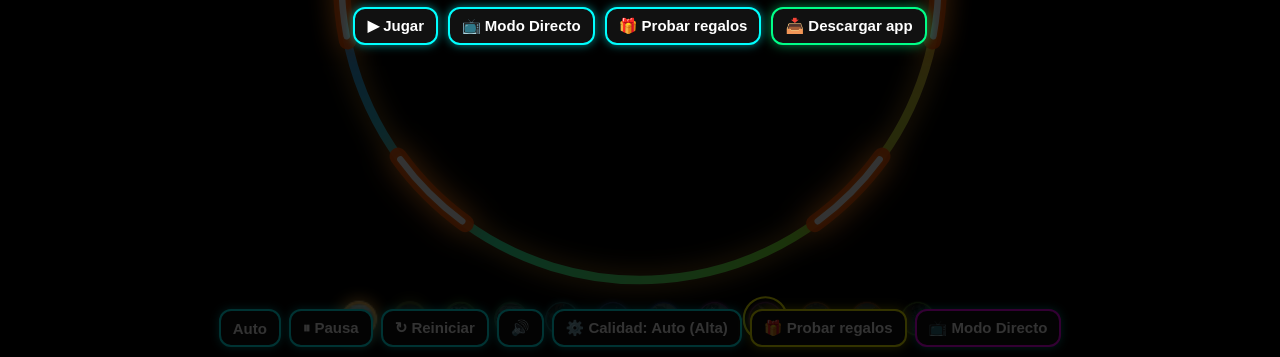
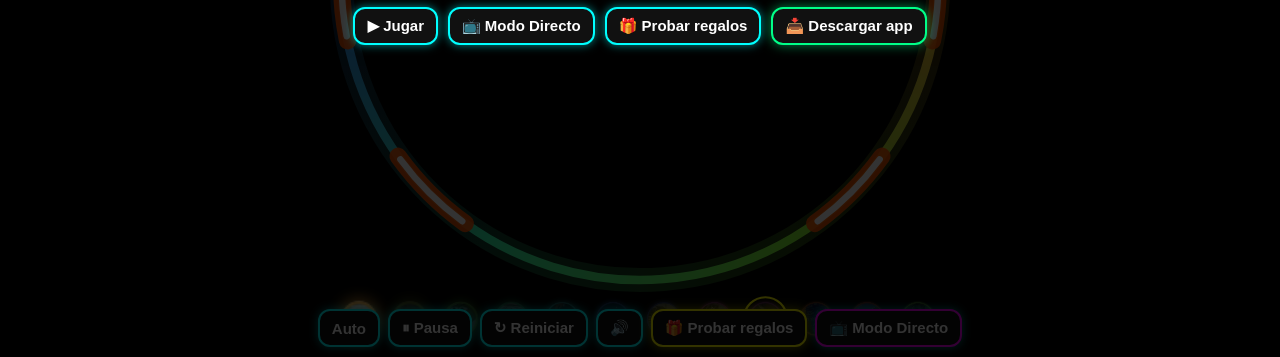
Before and after one commit to santiage999-debug/fusion-neon, a plain HTML site: page index.html in a window 1280 px wide. Shown: the part 443-800 px from the top of the page. Drawn offline with Linux system fonts and the light colour scheme; animation ran at ten frames a second.

Commit message:
v1.3: calidad fija equilibrada, sin botón Calidad, memoria acotada, APK 1.3

```diff
--- a/index.html
+++ b/index.html
@@ -13,7 +13,7 @@ button.on{background:#0ff;color:#000}
 .hide{display:none!important}
 #bL{border-color:#f0f}
 #live{display:none}
-body.live #btns button:not(#bL):not(#bM):not(#bT):not(#bQ){display:none}
+body.live #btns button:not(#bL):not(#bM):not(#bT){display:none}
 #btns{flex-wrap:wrap;padding:0 6px}@media(max-width:520px){#btns button{font-size:13px;padding:7px 9px}}
 #bT{border-color:#ff0;box-shadow:0 0 12px #ff08}
 #gp{position:fixed;left:50%;top:50%;transform:translate(-50%,-50%);width:min(94vw,520px);max-height:80vh;overflow:auto;background:#0b0016f2;border:2px solid #ff0;border-radius:16px;padding:12px;z-index:20;box-shadow:0 0 30px #ff06}
@@ -44,7 +44,7 @@ body.live #live{display:block}
 <div id="hud"><div>Nivel <span id="lv">1</span><br><small id="th"></small><br><small>Meta: <span id="tg"></span></small></div>
 <div style="text-align:center">Puntos <span id="sc">0</span><br><small id="cb"></small></div>
 <div style="text-align:right">Récord <span id="bs">0</span><br><small>Nivel máx <span id="bl">1</span></small><br><small>Siguiente:</small></div></div>
-<div id="btns"><button id="bA">Auto</button><button id="bP">⏸ Pausa</button><button id="bR">↻ Reiniciar</button><button id="bM">🔊</button><button id="bQ">⚙️ Calidad</button><button id="bT">🎁 Probar regalos</button><button id="bL">📺 Modo Directo</button></div>
+<div id="btns"><button id="bA">Auto</button><button id="bP">⏸ Pausa</button><button id="bR">↻ Reiniciar</button><button id="bM">🔊</button><button id="bT">🎁 Probar regalos</button><button id="bL">📺 Modo Directo</button></div>
 <div id="dl" class="hide"><div><h3>📥 Descargar Fusión Neón</h3>
 <div id="dlI"></div>
 <a id="dlInst" href="#" class="hide">📲 Instalar app en este dispositivo</a>
@@ -61,10 +61,10 @@ body.live #live{display:block}
 <script>
 "use strict";
 const cv=document.getElementById('c');let cx=cv.getContext('2d',{alpha:false,desynchronized:true});const CX0=cx;const $=id=>document.getElementById(id);
-let W,H,DPR,S;const QL=[{n:'Alta',dpr:2,glow:1,parts:200},{n:'Media',dpr:1.5,glow:0,parts:120},{n:'Baja',dpr:1,glow:0,parts:60},{n:'Mínima',dpr:.75,glow:0,parts:40}];
-let qMode=localStorage.getItem('fn_q')||'auto',qLvl=qMode==='alta'?0:qMode==='baja'?2:(/Android|iPhone|iPad|FusionNeonApp/.test(navigator.userAgent)?2:0),SPC=new Map();
+let W,H,DPR,S;const MOB=/Android|iPhone|iPad|Mobi|FusionNeonApp/.test(navigator.userAgent);const QL=[{n:'Normal',dpr:MOB?1.25:1.5,glow:1,parts:100},{n:'Seguro',dpr:1,glow:1,parts:70}];
+try{localStorage.removeItem('fn_q')}catch(e){}let qMode='auto',qLvl=0,SPC=new Map();
 function noGlow(c,on){if(on)Object.defineProperty(c,'shadowBlur',{configurable:true,get(){return 0},set(){}});else delete c.shadowBlur}
-function applyQ(){noGlow(CX0,!QL[qLvl].glow);SPC.clear();rs();const b=document.getElementById('bQ');if(b)b.textContent='⚙️ Calidad: '+(qMode==='auto'?'Auto ('+QL[qLvl].n+')':QL[qLvl].n)}
+function applyQ(){noGlow(CX0,true);SPC.clear();rs()}
 function rs(){DPR=Math.min(QL[qLvl].dpr,devicePixelRatio||1);W=innerWidth;H=innerHeight;cv.width=W*DPR;cv.height=H*DPR;S=Math.min(W/600,H/(document.body.classList.contains('live')?860:740));}addEventListener('resize',rs);rs();
 // RNG
 function mul(a){return function(){a|=0;a=a+0x6D2B79F5|0;let t=Math.imul(a^a>>>15,1|a);t=t+Math.imul(t^t>>>7,61|t)^t;return((t^t>>>14)>>>0)/4294967296}}
@@ -163,7 +163,7 @@ function sprHit(b,nx,ny,vn,zone){if(b.sc>0)return false;if(!zone&&!sprOff&&ny<-.
  for(const o of balls){if(o===b)continue;const dx=o.x-b.x,dy=o.y-b.y,d=Math.hypot(dx,dy)||1;if(d<170){const k=260*(1-d/170);o.vx+=dx/d*k;o.vy+=dy/d*k-k*.3}}
  burnSfx();shake=Math.max(shake,5);return true}
 function rnd(){return Math.floor(Math.random()*L.spawnMax)}
-let lvlAge=0,evRed=0,superT=0,lavaY=0;function startLevel(n){L=makeLevel(n);lvlAge=0;superT=0;introT=3.2;WALLS=[];makePack(n);balls=[];lvlScore=0;overT=0;maxTier=0;cur=rnd();next=rnd();aimX=300;$('lv').textContent=n;$('th').textContent='Tema: '+L.th+' · '+L.mode.n;$('tg').textContent='';if(n>bestL){bestL=n;localStorage.setItem('fn_lvl',n)}hud();}
+let lvlAge=0,evRed=0,superT=0,lavaY=0;function startLevel(n){for(const v of SPC.values())v.c.width=0;SPC.clear();L=makeLevel(n);lvlAge=0;superT=0;introT=3.2;WALLS=[];makePack(n);balls=[];lvlScore=0;overT=0;maxTier=0;cur=rnd();next=rnd();aimX=300;$('lv').textContent=n;$('th').textContent='Tema: '+L.th+' · '+L.mode.n;$('tg').textContent='';if(n>bestL){bestL=n;localStorage.setItem('fn_lvl',n)}hud();}
 function hud(){$('sc').textContent=score;$('bs').textContent=best;$('bl').textContent=bestL;$('tg').textContent=lbl(L.target)+' o '+lvlScore+'/'+L.scoreT;$('cb').textContent=combo>1?'¡Combo x'+combo+'!':''}
 function lbl(t){const T=L.tiers[t];return T.e||('Nivel '+(t+1)+' '+(T.face>=0?'cara':'forma'))}
 function drop(){if(cool>0||state!=='play'||paused||balls.length>=110)return;const T=L.tiers[cur];const lim=L.R-T.r-5;const x=clampX(aimX,T.r);balls.push({x,y:60,vx:(Math.random()-.5)*6,vy:0,t:cur,r:T.r*.3,id:Math.random(),age:0,a:0,va:0});cur=next;next=rnd();cool=.35;tone(500,.08,'triangle',.1);}
@@ -211,7 +211,7 @@ function step(dt){if(frzT>0){for(const b of balls){b.vx=0;b.vy=0;b.va=0}return}
  for(const z of SPR)z.f=Math.max(0,z.f-dt*3);LAVAZ.f=0;for(const b of balls){b.age+=dt;if(b.sc>0)b.sc-=dt;const tr=L.tiers[b.t].r;b.r+=(tr-b.r)*Math.min(1,dt*12);if(b.bc>0)b.bc-=dt;b.vy+=L.g*(M.gm||1)*(gravT>0?-.35:1)*dt;b.vx+=(gx+gust)*dt;const dmp=Math.exp(-(M.drag??1.2)*dt);b.vx*=dmp;b.vy*=dmp;const sp=Math.hypot(b.vx,b.vy);if(sp>420){b.vx*=420/sp;b.vy*=420/sp}b.x+=b.vx*dt;b.y+=b.vy*dt;b.va=Math.max(-.004,Math.min(.004,b.va*Math.exp(-6*dt)));b.a+=b.va;}
  if(M.mag)for(let i=0;i<balls.length;i++)for(let j=i+1;j<balls.length;j++){const a=balls[i],c=balls[j];if(a.t!==c.t)continue;const dx=c.x-a.x,dy=c.y-a.y,d=Math.hypot(dx,dy)||1;if(d<180){const k=220*dt/d;a.vx+=dx*k;a.vy+=dy*k;c.vx-=dx*k;c.vy-=dy*k}}
  const merges=[];
- const MXR=L.tiers[11].r+2,NIT=qLvl>=2?3:4;
+ const MXR=L.tiers[11].r+2,NIT=qLvl>=1?3:4;
  for(let it=0;it<NIT;it++){balls.sort((p,q)=>p.x-q.x);
   for(let i=0;i<balls.length;i++){const a=balls[i];if(a.dead)continue;const lim=a.x+a.r+MXR;for(let j=i+1;j<balls.length;j++){const b=balls[j];if(b.x>lim)break;if(b.dead)continue;const dx=b.x-a.x,dy=b.y-a.y,rr=a.r+b.r,d2=dx*dx+dy*dy;if(d2<rr*rr){const d=Math.sqrt(d2)||.01;
    if(a.t===b.t&&a.t<11){a.dead=b.dead=true;merges.push([a,b]);continue}
@@ -247,8 +247,8 @@ function drawFace(k,r){cx.fillStyle='#111';cx.strokeStyle='#111';cx.lineWidth=r*
  if(k>=6){cx.fillStyle='#fd0';poly(5,r*.25,.5);cx.save();cx.translate(0,-r*.75);poly(3,r*.3,.4);cx.fill();cx.restore()}}
 function drawItem(t,x,y,r,a,mi){const T=L.tiers[t];const IM=(mi&&IMG[mi])||(T.img&&IMG[T.img]);const ld=IM&&IM.complete&&IM.naturalWidth?1:0;
  const k=Math.max(.5,S*DPR),key=t+'|'+(mi||'')+'|'+T.img+'|'+T.e+'|'+T.h+'|'+T.sh+'|'+T.face+'|'+ld+'|'+k.toFixed(2);let sp=SPC.get(key);
- if(!sp){const pad=QL[qLvl].glow?14:4,R0=T.r,sz=Math.ceil((R0*1.25+pad)*2*k);const oc=document.createElement('canvas');oc.width=oc.height=sz;const o=oc.getContext('2d');if(!QL[qLvl].glow)noGlow(o,1);
-  const prev=cx;cx=o;o.setTransform(k,0,0,k,sz/2,sz/2);drawItemRaw(t,0,0,R0,0,mi);cx=prev;sp={c:oc,h:sz/2/k/R0};if(SPC.size>500)SPC.clear();SPC.set(key,sp)}
+ if(!sp){const pad=QL[qLvl].glow?14:4,R0=T.r,sz=Math.ceil((R0*1.25+pad)*2*k);const oc=document.createElement('canvas');oc.width=oc.height=sz;const o=oc.getContext('2d');
+  const prev=cx;cx=o;o.setTransform(k,0,0,k,sz/2,sz/2);drawItemRaw(t,0,0,R0,0,mi);cx=prev;sp={c:oc,h:sz/2/k/R0};SPC.set(key,sp);while(SPC.size>150){const k0=SPC.keys().next().value;const o0=SPC.get(k0);if(o0)o0.c.width=0;SPC.delete(k0)}}else{SPC.delete(key);SPC.set(key,sp)}
  const hs=sp.h*r;if(a){cx.save();cx.translate(x,y);cx.rotate(a);cx.drawImage(sp.c,-hs,-hs,hs*2,hs*2);cx.restore()}else cx.drawImage(sp.c,x-hs,y-hs,hs*2,hs*2)}
 function drawItemRaw(t,x,y,r,a,mi){const T=L.tiers[t];cx.save();cx.translate(x,y);cx.rotate(a);
  const g=cx.createRadialGradient(-r*.35,-r*.35,r*.1,0,0,r*1.1);g.addColorStop(0,`hsl(${T.h},100%,80%)`);g.addColorStop(1,`hsl(${T.h},90%,40%)`);
@@ -265,7 +265,7 @@ function drawBasin(){const R=L.R,X=Cx(),Y=Cy(),gap=Math.asin(80/R);const g=cx.cr
  if(L.shape!=='circle'){if(!WALLS.length)buildWalls();cx.lineCap='round';cx.lineJoin='round';cx.beginPath();for(const w of WALLS){if(w.chute)continue;cx.moveTo(w[0],w[1]);cx.lineTo(w[2],w[3])}cx.stroke();cx.lineWidth=6;cx.beginPath();for(const w of WALLS)if(w.chute){cx.moveTo(w[0],w[1]);cx.lineTo(w[2],w[3])}cx.stroke();
   for(const w of WALLS){if(!w.hot)continue;const f=(L.wf&&L.wf[w.id])||0,ax=w[0]+(w[2]-w[0])*.3,ay=w[1]+(w[3]-w[1])*.3,bx=w[0]+(w[2]-w[0])*.7,by=w[1]+(w[3]-w[1])*.7;cx.save();cx.shadowColor=`hsl(${25+f*15},100%,55%)`;cx.shadowBlur=25+f*45;cx.lineWidth=16+f*10;cx.strokeStyle=`hsla(${20+f*20},100%,${50+f*25}%,.9)`;cx.beginPath();cx.moveTo(ax,ay);cx.lineTo(bx,by);cx.stroke();cx.shadowBlur=8;cx.lineWidth=6;cx.strokeStyle='#fff';cx.stroke();cx.restore()}
  }else{
- cx.beginPath();cx.arc(X,Y,R+4,-Math.PI/2+gap,Math.PI*1.5-gap);cx.stroke();
+ cx.beginPath();cx.arc(X,Y,R+4,-Math.PI/2+gap,Math.PI*1.5-gap);cx.save();cx.globalAlpha=.25;cx.lineWidth=22;cx.stroke();cx.restore();cx.stroke();
  for(const z of SPR){cx.save();cx.lineCap='round';const fl=.5+.5*Math.sin(rot*9+z.a*3);cx.shadowColor=`hsl(${25+z.f*15},100%,55%)`;cx.shadowBlur=22+fl*10+z.f*45;cx.lineWidth=16+z.f*10;cx.strokeStyle=`hsla(${20+z.f*20},100%,${50+z.f*25}%,.9)`;cx.beginPath();cx.arc(X,Y,R+4,z.a+sprOff-z.w,z.a+sprOff+z.w);cx.stroke();cx.shadowBlur=8;cx.lineWidth=6+z.f*4;cx.strokeStyle='#fff';cx.beginPath();cx.arc(X,Y,R+4,z.a+sprOff-z.w*.92,z.a+sprOff+z.w*.92);cx.stroke();cx.restore()}
  // chute
  cx.lineWidth=6;cx.beginPath();const ow=OW(),cy0=Y-Math.sqrt(R*R-ow*ow);cx.moveTo(X-ow-4,cy0-4);cx.lineTo(X-ow-4,20);cx.moveTo(X+ow+4,cy0-4);cx.lineTo(X+ow+4,20);cx.stroke();}
@@ -275,7 +275,7 @@ function drawBasin(){const R=L.R,X=Cx(),Y=Cy(),gap=Math.asin(80/R);const g=cx.cr
  for(const c of OC){if(c.pend){cx.strokeStyle='#fff6';cx.lineWidth=2;cx.shadowBlur=0;cx.beginPath();cx.moveTo(c.pend[0],c.pend[1]);cx.lineTo(c.x,c.y);cx.stroke()}const f=c.bump?c.o.f:0;cx.fillStyle=c.bump?`hsl(300,100%,${55+f*40}%)`:c.pend?'#fc0':'#fff';cx.shadowColor=c.bump?'#f0f':'#fff';cx.shadowBlur=12+f*30;cx.beginPath();cx.arc(c.x,c.y,c.r*(1+f*.25),0,7);cx.fill()}
  cx.restore()}
 let introT=0;function drawIntro(){if(introT<=0||!L)return;const a=Math.min(1,introT/.5,(3.2-introT)/.3+.01);cx.save();cx.globalAlpha=Math.max(0,a);cx.fillStyle='rgba(0,0,0,.72)';cx.strokeStyle=`hsl(${L.hue},100%,60%)`;cx.lineWidth=3;cx.shadowColor=cx.strokeStyle;cx.shadowBlur=20;cx.beginPath();cx.roundRect?cx.roundRect(80,170,440,190,20):cx.rect(80,170,440,190);cx.fill();cx.stroke();cx.shadowBlur=0;cx.textAlign='center';cx.fillStyle='#fff';cx.font='900 40px sans-serif';cx.fillText('NIVEL '+L.n,300,220);cx.font='bold 22px sans-serif';cx.fillStyle='#0ff';cx.fillText('🎨 '+L.th,300,258);cx.fillStyle='#ff0';cx.fillText('⚙️ '+L.mode.n+' — '+L.mode.d,300,290);cx.fillStyle='#f8f';cx.font='bold 17px sans-serif';const ob=[...new Set(L.obs.map(o=>OBSN[o.k]))].join(', ');cx.fillText('🏺 '+SHAPESB[L.shape]+(ob?' · '+ob:''),300,322,420);cx.restore()}
-let fpsN=0,fpsT=0,lowC=0;function qTick(dt){if(qMode!=='auto'||paused||state!=='play')return;fpsN++;fpsT+=dt;if(fpsT>=2){const f=fpsN/fpsT;fpsN=0;fpsT=0;if(f<45){if(++lowC>=1&&qLvl<3){qLvl++;applyQ();lowC=0}}else lowC=0}}
+let fpsN=0,fpsT=0;function qTick(dt){if(qLvl>0||paused||state!=='play')return;fpsN++;fpsT+=dt;if(fpsT>=3){const f=fpsN/fpsT;fpsN=0;fpsT=0;if(f<35){qLvl=1;applyQ()}}}
 let last=0;function loop(ts){const rdt=(ts-last)/1000||0;const dt=Math.min(.033,rdt);last=ts;if(rdt>0&&rdt<1)qTick(rdt);
  banT-=dt;if(!paused){runQueue(dt);evRed-=dt;if((Math.floor(ts/500)!==Math.floor((ts-dt*1000)/500)))legendUpd();if(L&&state==='play'&&lvlAge>20&&lvlScore>=L.scoreT)levelUp()}if(banT<=0){const B=$('banner');if(banQ.length){B.textContent=banQ.shift();B.classList.add('on');banT=1.9}else B.classList.remove('on')}else if(banT<.25)$('banner').classList.remove('on');
  if(!paused&&state!=='menu'){cool-=dt;introT-=dt;lavaT-=dt;frzT-=dt;gravT-=dt;graceT-=dt;if(lavaT>0&&Math.random()<dt*25)parts.push({x:300+(Math.random()-.5)*L.R*1.6,y:Cy()+L.R*(.5+Math.random()*.4),vx:(Math.random()-.5)*60,vy:-80-Math.random()*120,l:.8,h:15+Math.random()*25,s:2+Math.random()*3});comboT-=dt;if(comboT<=0&&combo){combo=0;hud()}
@@ -380,7 +380,7 @@ $('bD').onclick=e=>{e.stopPropagation();dlUpd();$('dl').classList.remove('hide')
 $('dl').addEventListener('pointerdown',e=>e.stopPropagation());
 $('dlInst').onclick=async e=>{e.preventDefault();if(!defPrompt)return;defPrompt.prompt();try{const r=await defPrompt.userChoice;if(r.outcome==='accepted')$('bD').classList.add('hide')}catch(err){}defPrompt=null;dlUpd()};
 if('serviceWorker' in navigator&&/^https?:$/.test(location.protocol)&&!window.NL_OS&&!IS_APP)addEventListener('load',()=>navigator.serviceWorker.register('sw.js').catch(()=>{}));
-$('bQ').onclick=()=>{qMode=qMode==='auto'?'alta':qMode==='alta'?'baja':'auto';localStorage.setItem('fn_q',qMode);qLvl=qMode==='alta'?0:qMode==='baja'?2:(/Android|iPhone|iPad|FusionNeonApp/.test(navigator.userAgent)?2:0);applyQ()};applyQ();
+applyQ();
 // INPUT
 function toX(e){const sx=(W-600*S)/2;return(e.clientX-sx)/S}
 let down=false;cv.addEventListener('pointerdown',e=>{au();down=true;aimX=Math.max(230,Math.min(370,toX(e)))});cv.addEventListener('pointermove',e=>{aimX=Math.max(230,Math.min(370,toX(e)))});cv.addEventListener('pointerup',e=>{if(down){aimX=Math.max(230,Math.min(370,toX(e)));drop()}down=false});
```
Also changed, not shown: sw.js, 4 other files.
